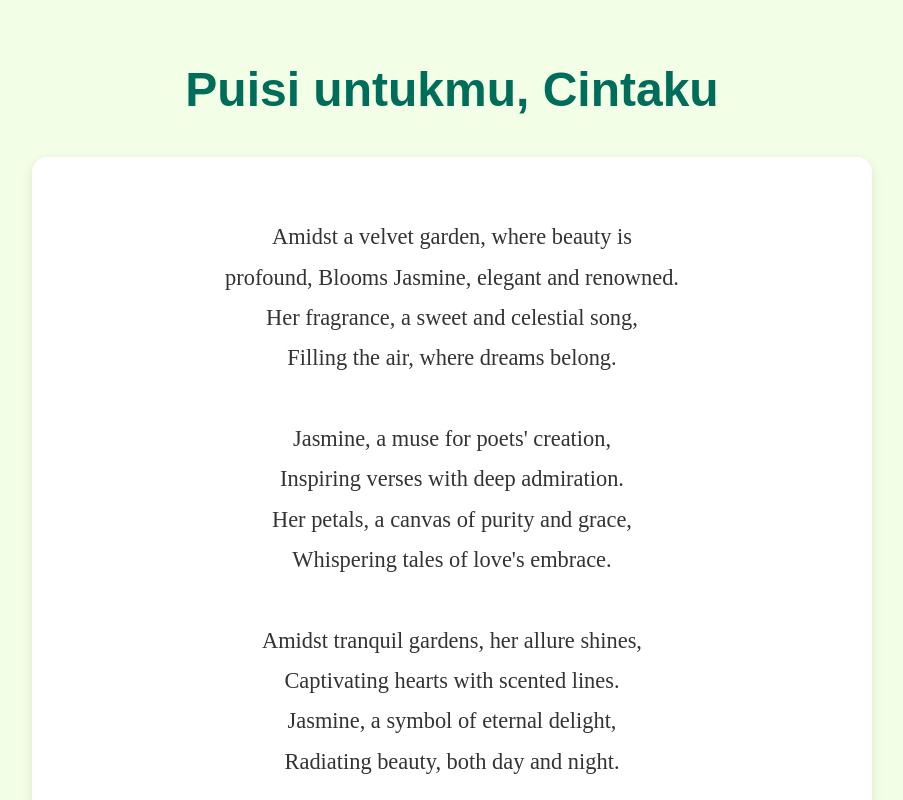
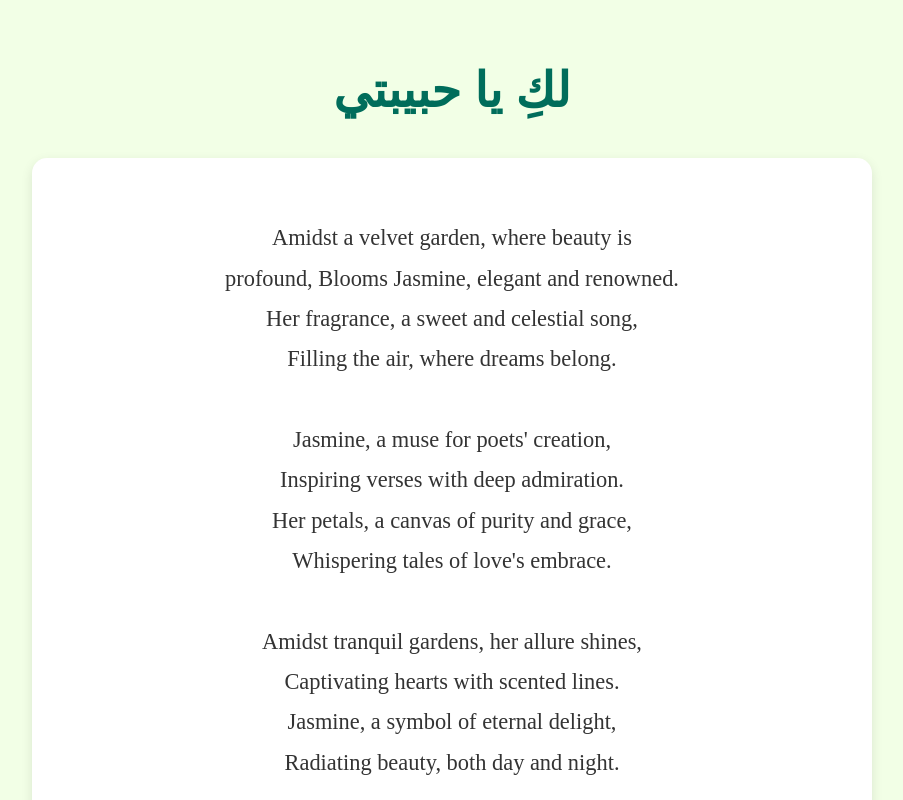
Before and after one commit to Sulthan809/ProofThatOrionHaveaHeart, a plain HTML site: page page2.html in a window 1280 px wide. Shown: the top 800 px of the page, without its empty margins (188-1091 px from the left). Drawn offline with Linux system fonts and the light colour scheme.

Commit message:
Modify styles and header for Arabic text support
Updated the background color comment and added RTL support for Arabic text.

```diff
--- a/page2.html
+++ b/page2.html
@@ -6,7 +6,7 @@
     <title>Puisi untuk Yasmin</title>
     <style>
         body {
-            background-color: #f2ffe6;
+            background-color: #f2ffe6; /* Warna latar belakang berbeda */
             font-family: 'Arial', sans-serif;
             text-align: center;
             color: #004d4a;
@@ -18,6 +18,9 @@
             font-size: 3em;
             color: #006d5b;
             margin-bottom: 40px;
+            /* BARU: Mengatur arah teks untuk tulisan Arab (kanan ke kiri) */
+            direction: rtl;
+            text-align: center;
         }
         .poem-container {
             max-width: 800px;
@@ -56,8 +59,7 @@
 </head>
 <body>
 
-    <h1>Puisi untukmu, Cintaku</h1>
-
+    <h1>لكِ يا حبيبتي</h1>
     <div class="poem-container">
         <div class="stanzas">
 Amidst a velvet garden, where beauty is
```
